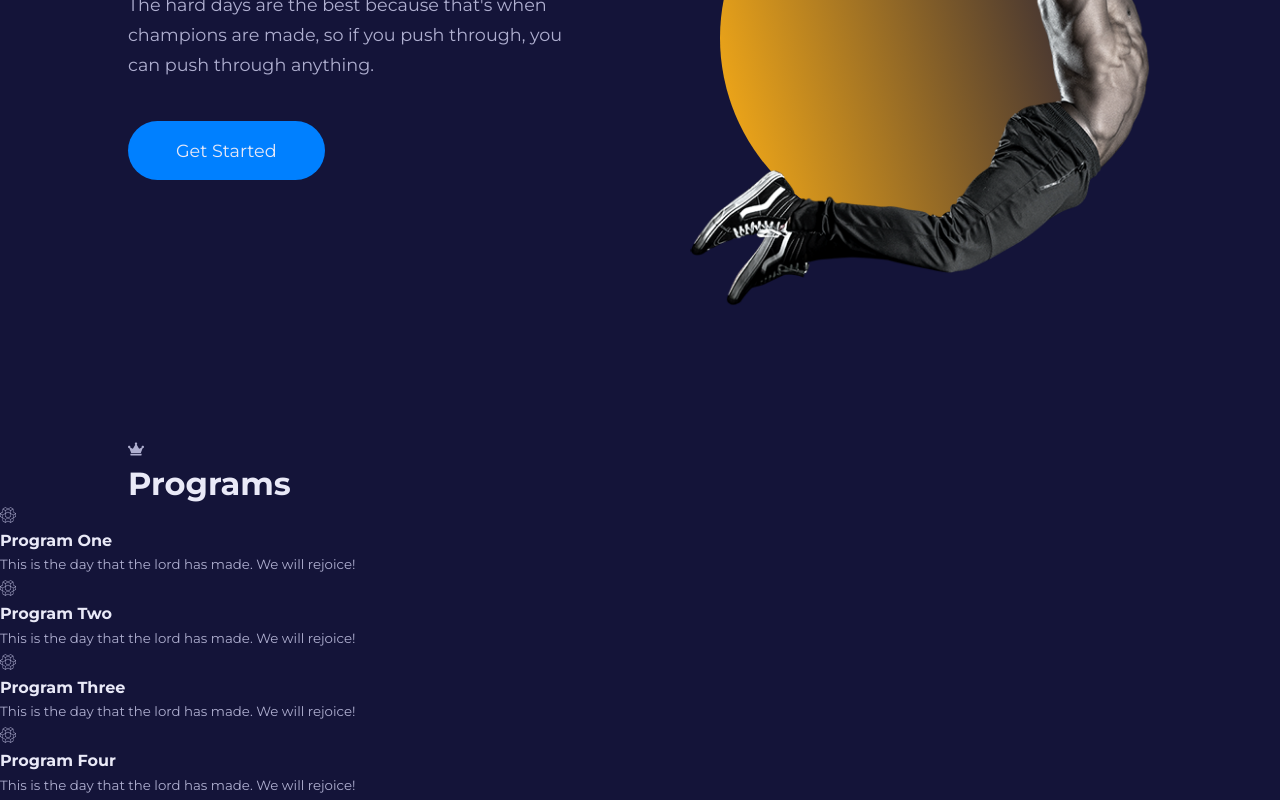
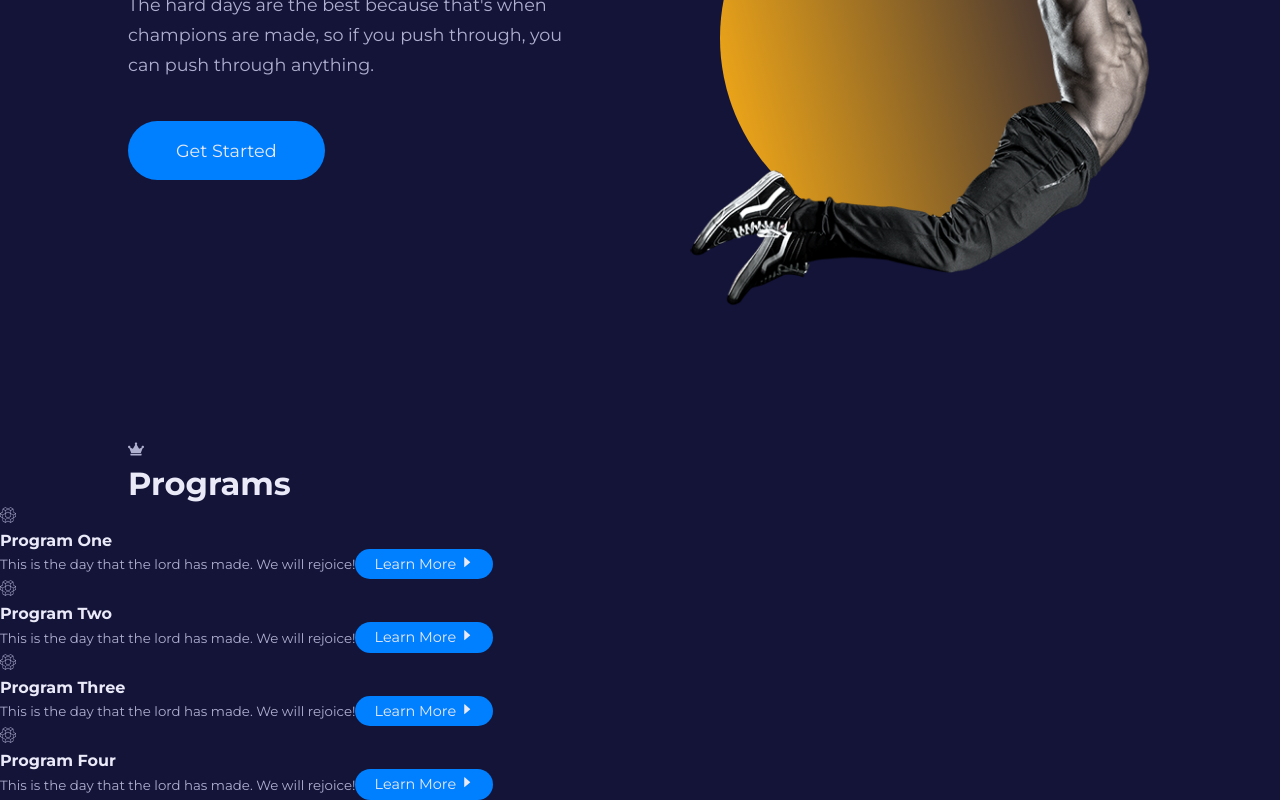
Before and after one commit to Eddysam2000/XP-Fitness, a React (Create React App) app: page / in a window 1280 px wide. Shown: the part 410-1210 px from the top of the page. Built offline with nearby package versions, Linux system fonts and the light colour scheme.

Commit message:
program added

```diff
--- a/src/components/Programs.jsx
+++ b/src/components/Programs.jsx
@@ -2,6 +2,8 @@ import { FaCrown } from 'react-icons/fa'
 import SectionHead from './SectionHead'
 import {programs} from '../data'
 import Card from '../UI/Card'
+import { Link } from 'react-router-dom'
+import { AiFillCaretRight } from 'react-icons/ai'
 
 const Programs = () => {
   return (
@@ -17,6 +19,7 @@ const Programs = () => {
                             <span>{icon}</span>
                             <h4>{title}</h4>
                             <small>{info}</small>
+                            <Link to={path} className='btn sm'>Learn More <AiFillCaretRight/></Link>
                         </Card>
                     )
                 })
```
